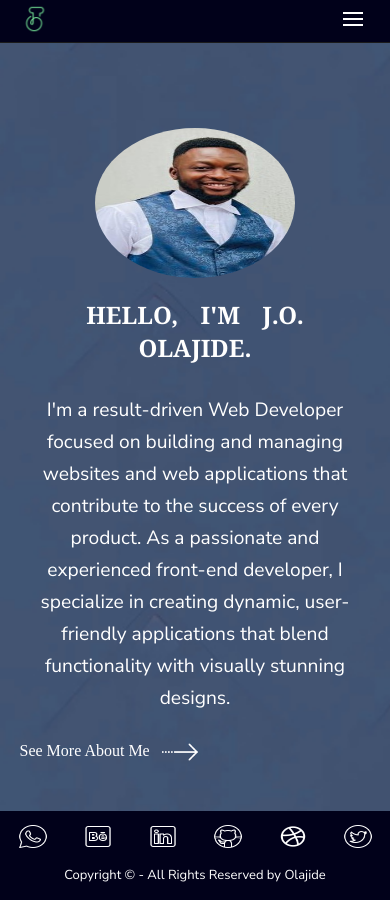
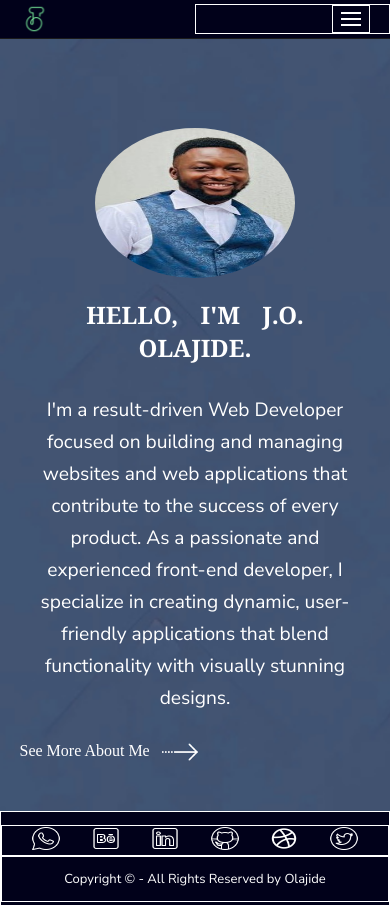
Before and after one commit to jaysquare24/MyProfile, a website: page index.html in a window 390 px wide. Drawn offline with Linux system fonts and the light colour scheme.

Commit message:
Edit style

```diff
--- a/index.html
+++ b/index.html
@@ -21,9 +21,9 @@
                 </nav>
 
                 <div class="navigation">
-                    <div>
-                       <button class="menu-button" id="menu-button" aria-label="Toggle navigation menu"> <img id="menu-icon" src="resources/icons8-menu-24.png" alt="Menu icon"></button>
-                    </div>
+
+                    <button class="menu-button" id="menu-button" aria-label="Toggle navigation menu"> <img id="menu-icon" src="resources/icons8-menu-24.png" alt="Menu icon"></button>
+
                     <nav class="other-nav" id="hidden" aria-label="Secondary navigation">
                         <a id="abme" href="aboutme.html" aria-label="About me page">About me</a>
                         <a href="projects.html" aria-label="Projects page">Projects</a>
--- a/resources/css/style.css
+++ b/resources/css/style.css
@@ -53,9 +53,11 @@ body{
 
 
 
+
 }
 
 .home-nav img {
+    vertical-align: middle;
     animation: color-rotate 2s infinite; /* 2-second infinite animation */
     &:hover{
         scale: 1.08;
@@ -76,7 +78,7 @@ body{
 
 .navigation{
     box-sizing: border-box;
-    justify-items: end;
+    justify-items: flex-end;
     padding-right: 10%;
 
 
@@ -109,11 +111,14 @@ a:hover{
     width: 100%;
     display: grid;
     grid-template-rows: 100%;
-    grid-template-columns:  60% 40%;
+    grid-template-columns:  45% 40%;
     background-color:rgb(1, 1, 26);
     margin-top: 40px;
     padding-top: 0.2rem;
     padding-bottom: 0.2rem;
+    justify-content: space-between;
+
+    border: 1px solid white;
 
 
 }
@@ -121,23 +126,23 @@ a:hover{
 .footer-image-container{
     box-sizing: border-box;
     align-items:center;
+    justify-content: space-evenly;
     display: inline-flex;
-    margin-left: 10%;
+    margin-left: 3%;
+
+    border: 1px solid white;
 
 
 }
 
-.item{
-    margin-right: 6%;
-}
+.copyright{
+    justify-items: end;
+    margin-right: 15%;
 
-
-
-.copyright{
-    justify-self: end;
-    margin-right: 15%;
     color:white;
     font-size: small;
+
+    border: 1px solid white;
 
 
 }
@@ -546,8 +551,14 @@ form button{
 /*Media queries*/
 
 @media only screen and (max-width: 768px) {
+
+    .navigation{
+        border: 1px solid white;
+    }
     .menu-button {
-        display: block;
+        border: 1px solid white;
+        display: flex;
+        justify-self: flex-end;
     }
 
     .other-nav {
@@ -645,12 +656,13 @@ form button{
     .footer{
         width: 100%;
         display: block;
+        justify-content: center;
 
     }
 
     .footer-image-container{
         width: 100%;
-        justify-content:space-around;
+        justify-content:space-evenly;
         display: inline-flex;
         margin-left: 0%;
         margin-top: 0.6rem;
@@ -658,13 +670,10 @@ form button{
 
     }
 
-    .item{
-        margin-right: 0%;
-    }
 
     .copyright{
         margin-right: 0%;
-       justify-self: center;
+       justify-items: center;
 
     }
 
@@ -769,33 +778,33 @@ form button{
     }
 
     #fb-toolbutton{
-        background-image: url('/resources/clone-facebook-image.png');
+        background-image: url('../clone-facebook-image.png');
 
     }
 
     #club-toolbutton{
-        background-image: url('/resources/South-run-club.png');
+        background-image: url('../South-run-club.png');
 
     }
 
     #vc-toolbutton{
-        background-image: url('/resources/VC-experience.png');
+        background-image: url('../VC-experience.png');
     }
 
     #teacozy-toolbutton{
-        background-image: url('/resources/teacozy.png');
+        background-image: url('../teacozy.png');
     }
 
     #expense-toolbutton{
-        background-image: url('/resources/expense2.png');
+        background-image: url('../expense2.png');
     }
 
     #reddit-toolbutton{
-        background-image: url('/resources/reddit-image.png');
+        background-image: url('../reddit-image.png');
     }
 
     #recipe-toolbutton{
-        background-image: url('/resources/favRecipe2.png');
+        background-image: url('../favRecipe2.png');
     }
 
     #fb-toolbutton,
@@ -910,6 +919,9 @@ form button{
 
     }
 
+    button{
+        justify-self: center;
+    }
 
 
 
```
